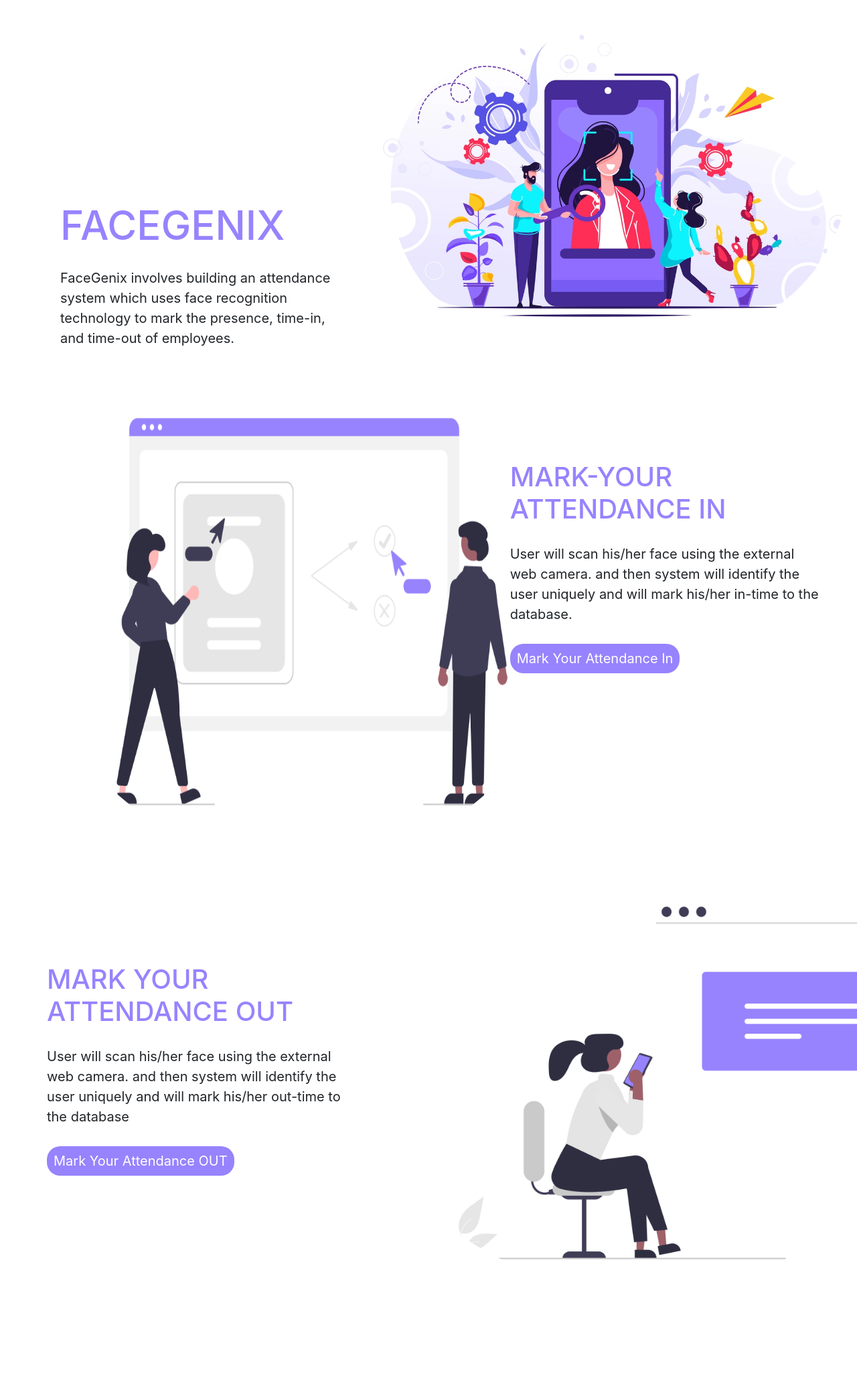
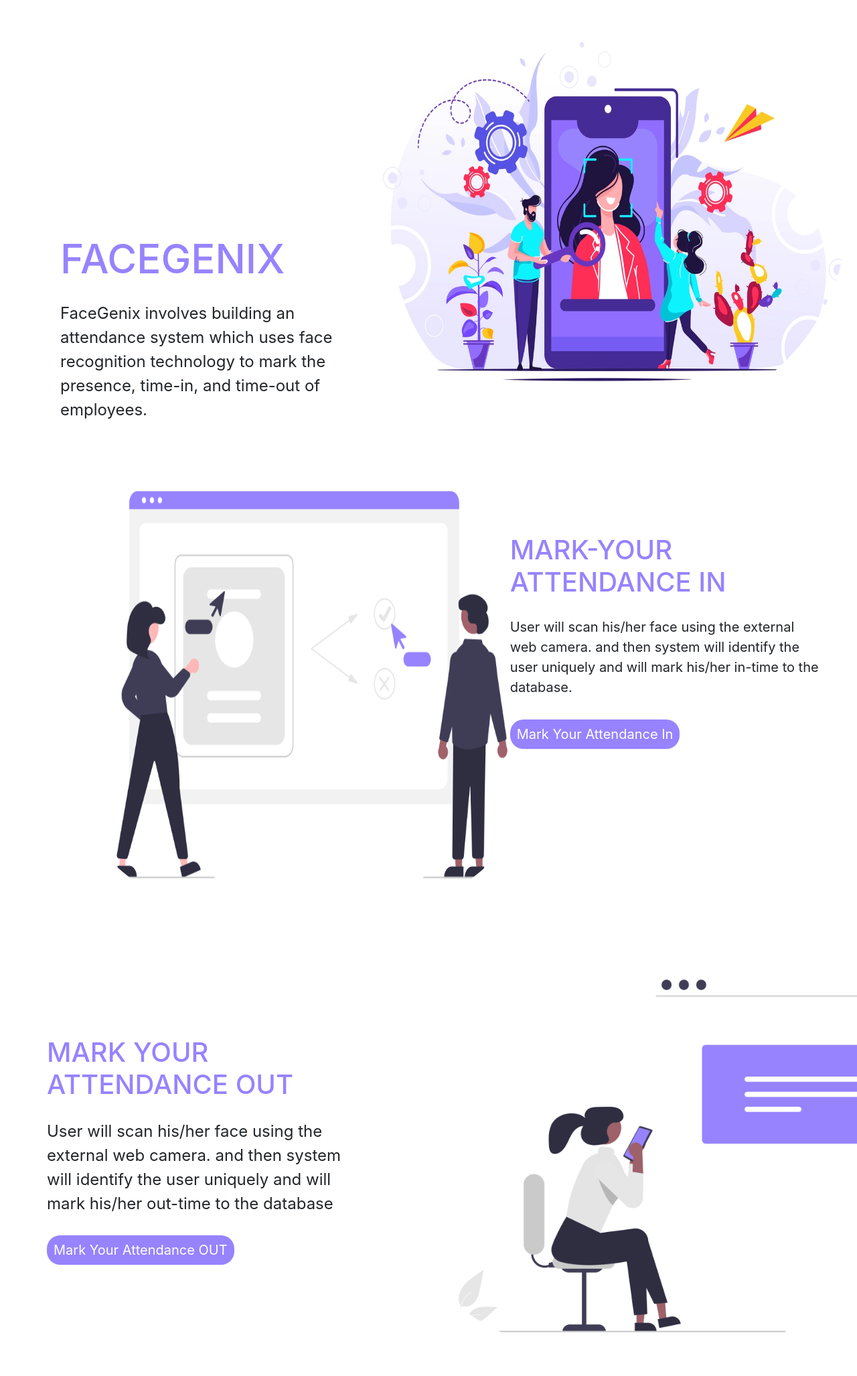
Before and after one commit to ARCHISA26022002/FaceGenix, a Django app: page / in a window 1280 px wide; the page is wider, and only the part inside the window is pictured. Shown: the part 76-2130 px from the top of that part at 67% size. Before the commit the page ends 1956 px from the top of that part, so only its background shows below. Run offline with Django 3.2, Linux system fonts and the light colour scheme; some libraries are stand-ins or nearby versions.

Commit message:
added files

```diff
--- a/Attendance-System-Using-Face-Recognition/recognition/templates/recognition/home.html
+++ b/Attendance-System-Using-Face-Recognition/recognition/templates/recognition/home.html
@@ -28,11 +28,11 @@
 </div>
     <div class="col-lg-12">
         <div class="row">
-            <div class="col-lg-5" style="margin-top:300px;padding-left: 90px;">
+            <div class="col-lg-5" style="margin-top:350px;padding-left: 90px;">
                 <h1 style="padding-bottom: 20px; font-size:60px;color:#9783FE">
                     FACEGENIX
                 </h1>
-                <p style="font-size:20px;">FaceGenix involves building an attendance system which uses face recognition
+                <p style="font-size:24px;">FaceGenix involves building an attendance system which uses face recognition
                 technology to mark the presence, time-in, and time-out of employees.</p>
                 </div>
             <div class="col-lg-7">
@@ -89,7 +89,7 @@
                 <h1 style="padding-bottom: 20px; font-size:40px;color:#9783FE">
                    MARK-YOUR ATTENDANCE IN
                 </h1>
-                <p style="font-size:20px;padding-bottom:20px;">User will scan his/her face using the external web camera.
+                <p style="font-size:20px;padding-bottom:24px;">User will scan his/her face using the external web camera.
                 and then system will identify the user uniquely and will mark his/her in-time to the database.</p>
                 <p><a href='{%url "mark-your-attendance" %}' style="background-color:#9783FE;color:white;border-radius:20px;font-size:20px;height:60px;width:auto;padding:10px;">Mark Your Attendance In</a></p>
                 </div>
@@ -101,7 +101,7 @@
                     <h1 style="padding-bottom: 20px; font-size:40px;color:#9783FE">
                             MARK YOUR ATTENDANCE OUT
                     </h1>
-                    <p style="font-size:20px;padding-bottom:20px;">User will scan his/her face using the external web camera.
+                    <p style="font-size:24px;padding-bottom:20px;">User will scan his/her face using the external web camera.
                         and then system will identify the user uniquely and will mark his/her out-time to the
                         database</p>
                     <p><a href='{%url "mark-your-attendance-out" %}' style="background-color:#9783FE;color:white;border-radius:20px;font-size:20px;height:60px;width:auto;padding:10px;">Mark Your Attendance OUT</a></p>
```
Also changed, not shown: requirements.txt (added, +40 -0 lines).
